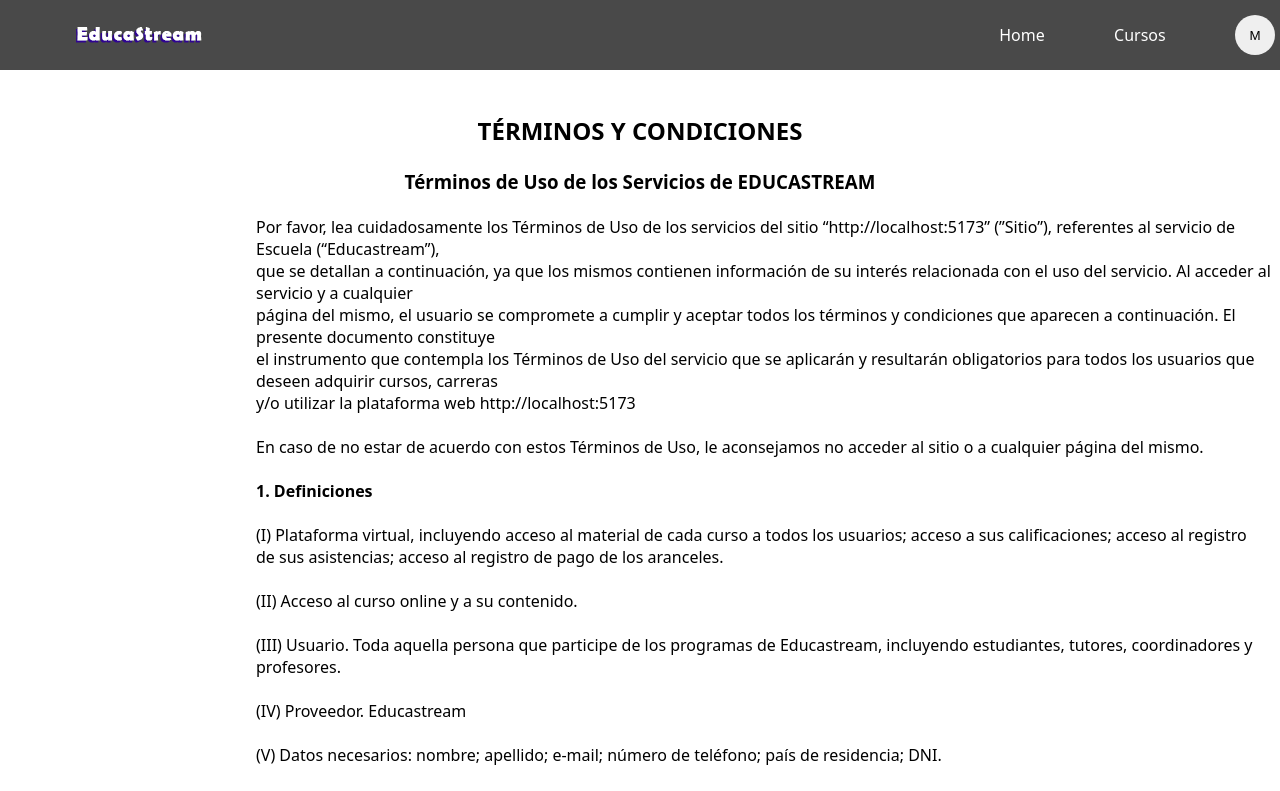
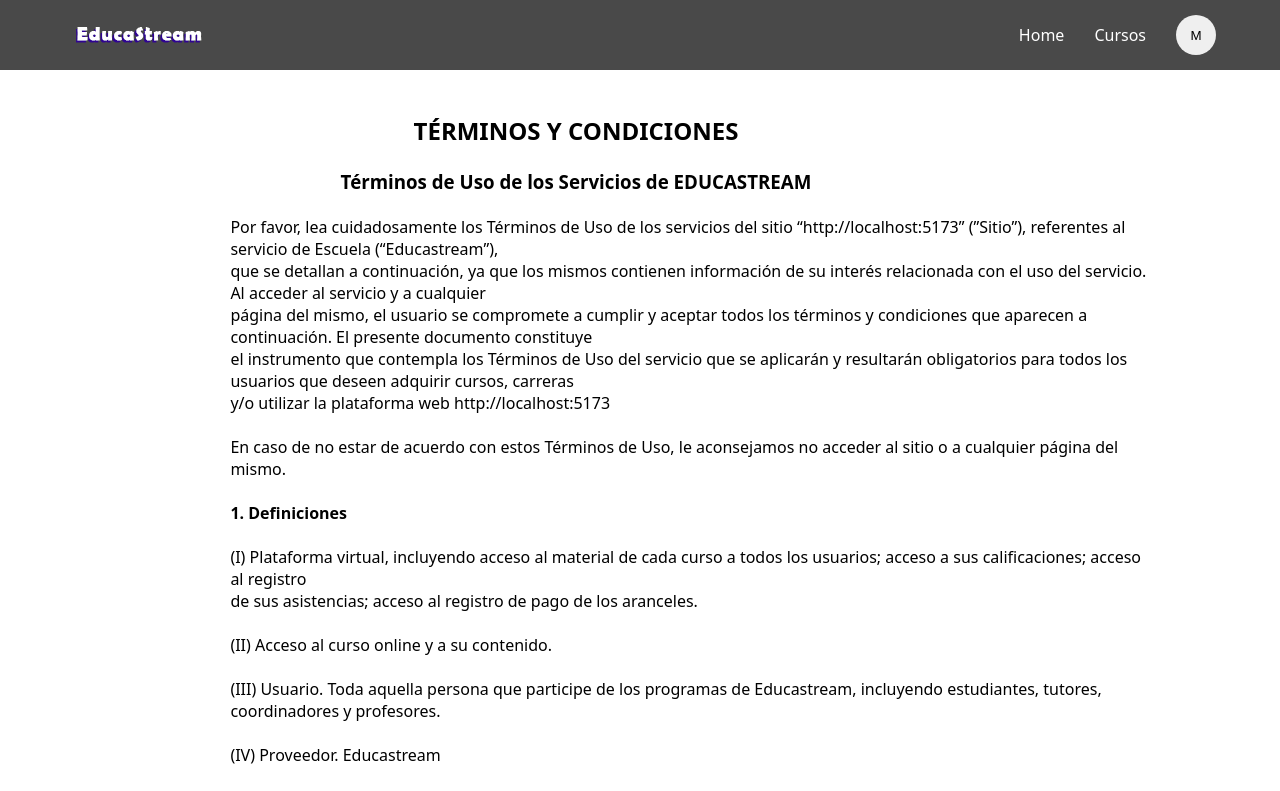
Before and after one commit to FacundoLizardo/PF-Henry, a React (Vite) app in the folder client/: page /terms in a window 1280 px wide. Shown: the top 791 px of the page. Built offline with nearby package versions, Linux system fonts and the light colour scheme; no server answers.

Commit message:
About, terminos y privacidad de la pagina

```diff
--- a/client/src/Components/Terms/Terms.module.css
+++ b/client/src/Components/Terms/Terms.module.css
@@ -1,5 +1,5 @@
 .container{
-  width: 100%;
+  width: 90%;
   height: auto;
 }
 
@@ -13,15 +13,15 @@ p{
   margin-left: 20%;
 }
 
-h2{
+.container h2{
   text-align: center;
 }
 
-h3{
+.container h3{
   text-align: center;
 }
 
-li{
+.container li{
   justify-content: left;
   margin-left: 20%;
 }
```
